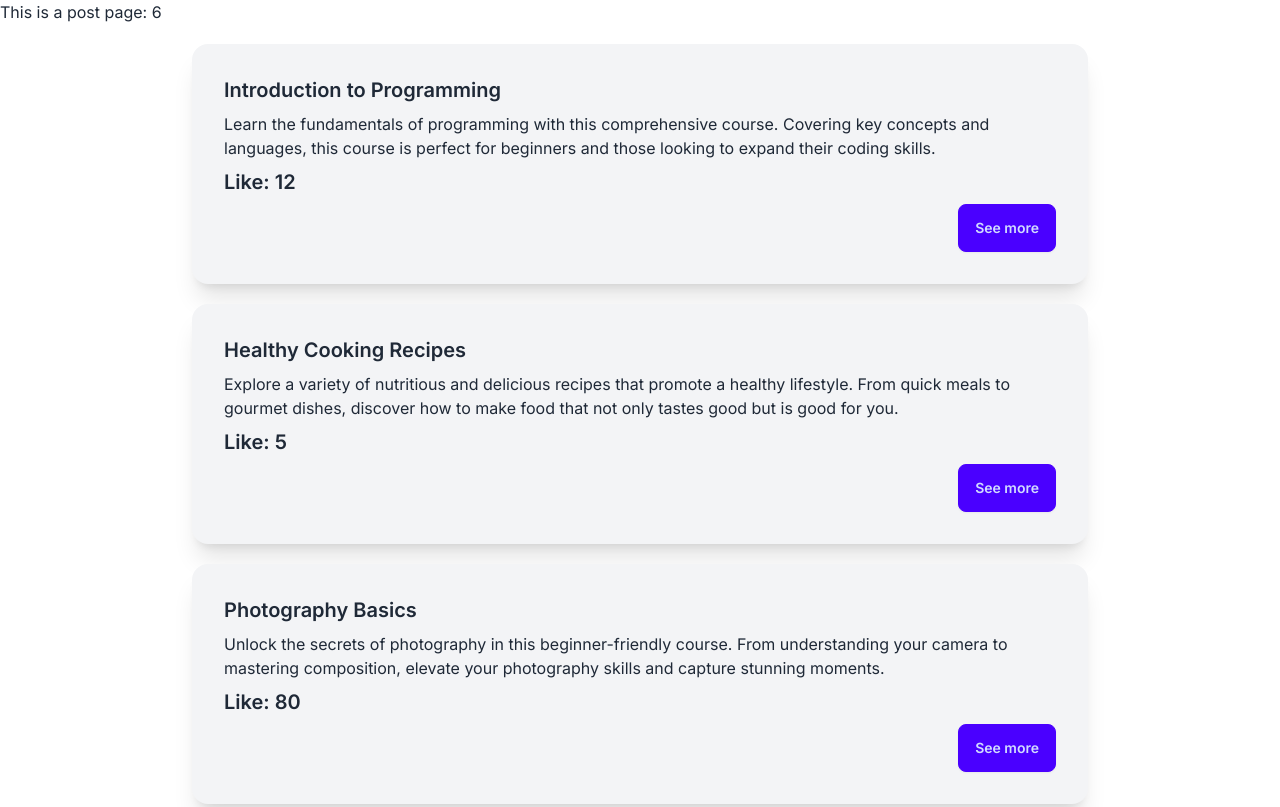
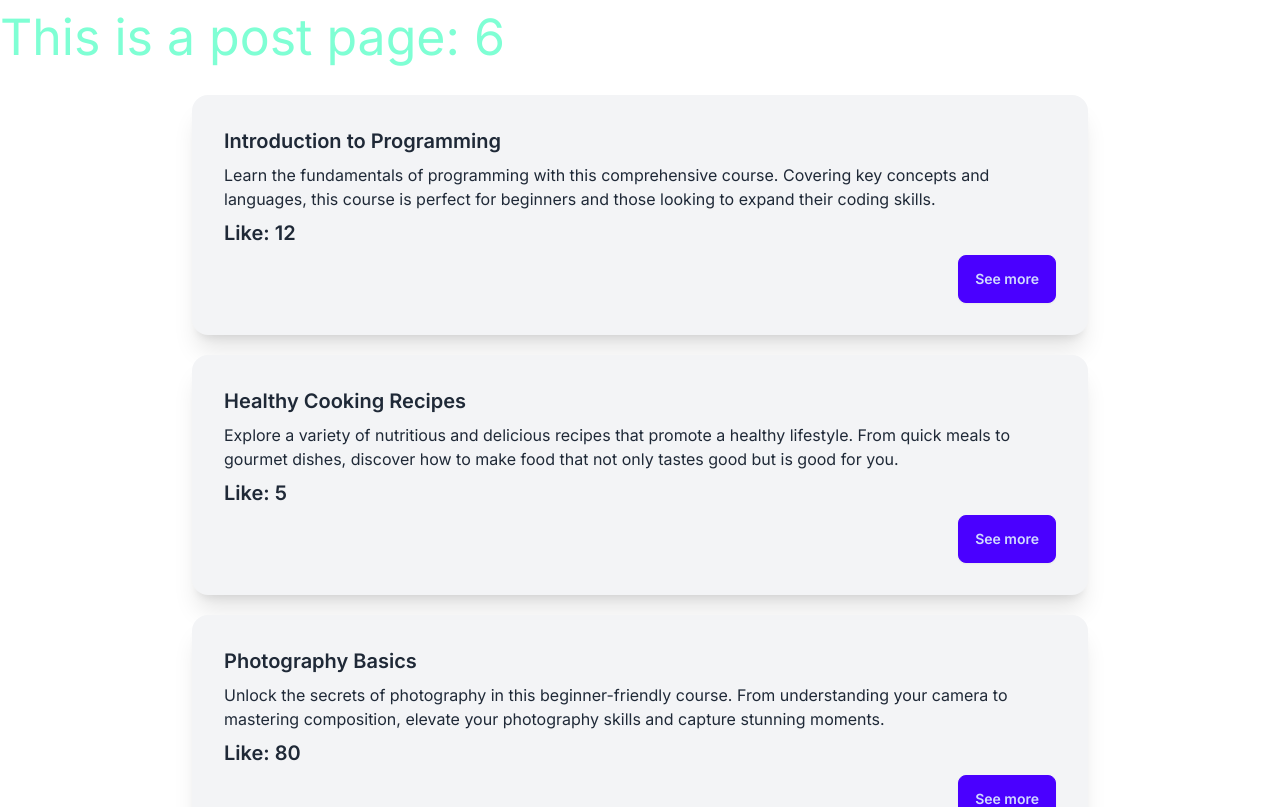
Before and after one commit to sajalbiswas1/next-level-data-fatching, a Next.js app: page /post in a window 1280 px wide. Shown: the top 807 px of the page. Built offline with nearby package versions, Linux system fonts and the light colour scheme; data requests are answered from the project's data file.

Commit message:
use row css

```diff
--- /dev/null
+++ b/src/app/post/Post.module.css
@@ -0,0 +1,4 @@
+.header_text{
+    font-size: 50px;
+    color: aquamarine;
+}
--- a/src/app/post/page.js
+++ b/src/app/post/page.js
@@ -1,4 +1,5 @@
 import Link from "next/link";
+import style from "./Post.module.css"
 
 
 const PostPage = async() => {
@@ -9,7 +10,7 @@ const PostPage = async() => {
     console.log(posts)
     return (
         <div className="w-full">
-            <h1>This is a post page: {posts.length}</h1>
+            <h1 className={style.header_text}>This is a post page: {posts.length}</h1>
             {
                 posts.map(post => <div key={post.id} className="card w-[70%] mx-auto my-5 bg-gray-100 shadow-xl">
                 <div className="card-body">
```
